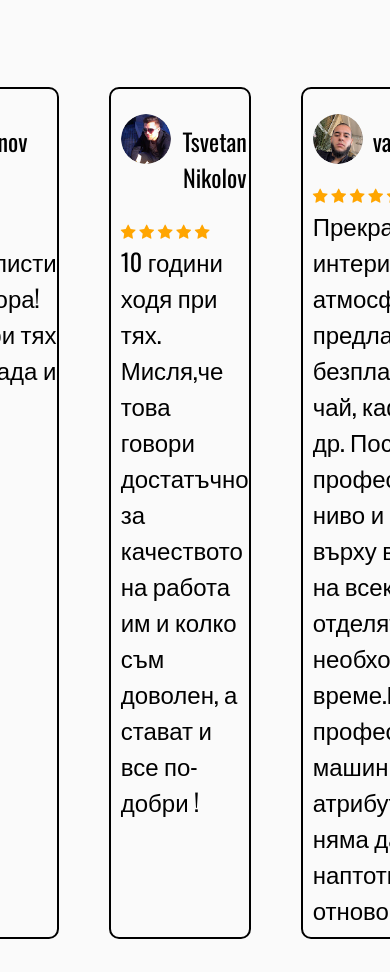
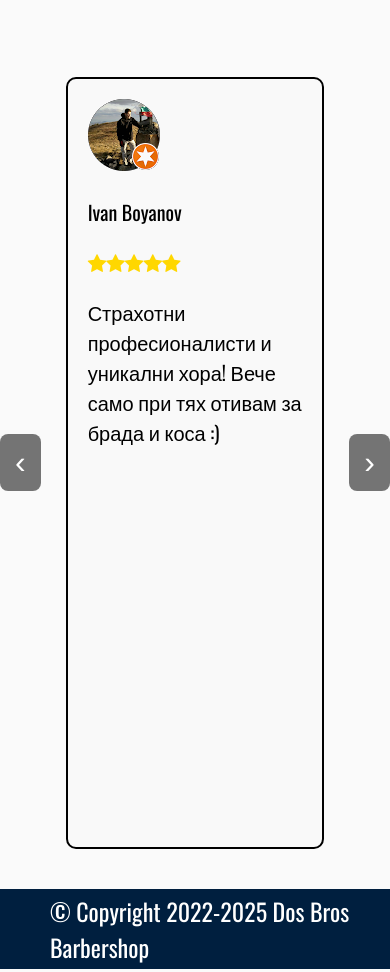
Before and after one commit to Kaloyan3D/Dos-Bros, a plain HTML site: page barbers.html in a window 390 px wide. Shown: the part 3033-4005 px from the top of the page. Drawn offline with nearby package versions, Linux system fonts and the light colour scheme.

Commit message:
Add files via upload

```diff
--- a/barbers.html
+++ b/barbers.html
@@ -103,24 +103,26 @@
                 <p class="introduction-text">КАКВО МИСЛЯТ КЛИЕНТИТЕ ЗА НАС</p>
                 <div class="line"></div>
             </div>
-             <div class="all-reviwes-container">
-                <div class="arrows">&#8249;</div>
+        </div>
+
+
+
+
+
+  <div class="carousel-wrapper">
+  <button class="arrow left">&#8249;</button>
+
+  <div class="all-reviews-carousel">
+    <div class="reviews-track">
+      <!-- 🔁 Add more reviews as needed -->
       <div class="review-container">
         <div class="review-img-container">
-                    <div class="review-img">
-                        <img src="Review Profile Pics/profile-pic1.png">
-                    </div>
-                    <div class="review-username">
-                        <p>Ivan Boyanov</p>
-                    </div>
+          <div class="review-img"><img src="Review Profile Pics/profile-pic1.png" alt="Ivan"></div>
+          <div class="review-username"><p>Ivan Boyanov</p></div>
         </div>
         <div class="review-info-container">
           <div class="review-stars">
-                            <span class="fa fa-star checked"></span>
-                            <span class="fa fa-star checked"></span>
-                            <span class="fa fa-star checked"></span>
-                            <span class="fa fa-star checked"></span>
-                            <span class="fa fa-star checked"></span>
+            <span class="fa fa-star checked"></span><span class="fa fa-star checked"></span><span class="fa fa-star checked"></span><span class="fa fa-star checked"></span><span class="fa fa-star checked"></span>
           </div>
           <div class="review-text-container">
             <p>Страхотни професионалисти и уникални хора! Вече само при тях отивам за брада и коса :)</p>
@@ -130,43 +132,26 @@
 
        <div class="review-container">
         <div class="review-img-container">
-                                    <div class="review-img">
-                                        <img src="Review Profile Pics/profile-pic2.png">
-                                    </div>
-                                    <div class="review-username">
-                                        <p>Tsvetan Nikolov</p>
-                                    </div>
+          <div class="review-img"><img src="Review Profile Pics/profile-pic2.png" alt="Ivan"></div>
+          <div class="review-username"><p>Tsvetan Nikolov</p></div>
         </div>
         <div class="review-info-container">
           <div class="review-stars">
-                                            <span class="fa fa-star checked"></span>
-                                            <span class="fa fa-star checked"></span>
-                                            <span class="fa fa-star checked"></span>
-                                            <span class="fa fa-star checked"></span>
-                                            <span class="fa fa-star checked"></span>
+            <span class="fa fa-star checked"></span><span class="fa fa-star checked"></span><span class="fa fa-star checked"></span><span class="fa fa-star checked"></span><span class="fa fa-star checked"></span>
           </div>
           <div class="review-text-container">
             <p>10 години ходя при тях. Мисля,че това говори достатъчно за качеството на работа им и колко съм доволен, а стават и все по-добри !</p>
           </div>
         </div>
       </div>
-
        <div class="review-container">
         <div class="review-img-container">
-                                    <div class="review-img">
-                                        <img src="Review Profile Pics/profile-pic3.png">
-                                    </div>
-                                    <div class="review-username">
-                                        <p>vaseto</p>
-                                    </div>
+          <div class="review-img"><img src="Review Profile Pics/profile-pic3.png" alt="Ivan"></div>
+          <div class="review-username"><p>vaseto</p></div>
         </div>
         <div class="review-info-container">
           <div class="review-stars">
-                                            <span class="fa fa-star checked"></span>
-                                            <span class="fa fa-star checked"></span>
-                                            <span class="fa fa-star checked"></span>
-                                            <span class="fa fa-star checked"></span>
-                                            <span class="fa fa-star checked"></span>
+            <span class="fa fa-star checked"></span><span class="fa fa-star checked"></span><span class="fa fa-star checked"></span><span class="fa fa-star checked"></span><span class="fa fa-star checked"></span>
           </div>
           <div class="review-text-container">
             <p>Прекрасен интериор и атмосфера.Момчета предлагат безплатен турски чай, кафе, уиски и др.
@@ -174,11 +159,54 @@
           </div>
         </div>
       </div>
-                <div class="arrows">&#8250;</div>
-
-
-
+          <div class="review-container">
+        <div class="review-img-container">
+          <div class="review-img"><img src="Review Profile Pics/profile-pic4.png"></div>
+          <div class="review-username"><p>Калоян Симеонов</p></div>
         </div>
+        <div class="review-info-container">
+          <div class="review-stars">
+            <span class="fa fa-star checked"></span><span class="fa fa-star checked"></span><span class="fa fa-star checked"></span><span class="fa fa-star checked"></span><span class="fa fa-star checked"></span>
+          </div>
+          <div class="review-text-container">
+            <p>Изключителни професионалисти!Посрещнаха ме с кафе и сладки.Седнах в уредения час и работата беше блестяща!Подреден салон и инвентар.Препоръчвам!!</p>
+          </div>
+        </div>
+      </div>
+          <div class="review-container">
+        <div class="review-img-container">
+          <div class="review-img"><img src="Review Profile Pics/profile-pic5.png"></div>
+          <div class="review-username"><p>Nikolay Stefanovv</p></div>
+        </div>
+        <div class="review-info-container">
+          <div class="review-stars">
+            <span class="fa fa-star checked"></span><span class="fa fa-star checked"></span><span class="fa fa-star checked"></span><span class="fa fa-star checked"></span><span class="fa fa-star checked"></span>
+          </div>
+          <div class="review-text-container">
+            <p>Най-добрите
+Много качествено обслужване
+Много приветливи
+Няма да сбъркате</p>
+          </div>
+        </div>
+      </div>
+          <div class="review-container">
+        <div class="review-img-container">
+          <div class="review-img"><img src="Review Profile Pics/profile-pic6.png"></div>
+          <div class="review-username"><p>Никифор Маринов</p></div>
+        </div>
+        <div class="review-info-container">
+          <div class="review-stars">
+            <span class="fa fa-star checked"></span><span class="fa fa-star checked"></span><span class="fa fa-star checked"></span><span class="fa fa-star checked"></span><span class="fa fa-star checked"></span>
+          </div>
+          <div class="review-text-container">
+            <p>Висококачествено обслужване на клиентите.Изключително доволен съм.Всичко е на ниво ,летвата е вдигната високо..и всичко е заслужено.Адмирации</p>
+          </div>
+        </div>
+      </div>
+    </div>
+  </div>
+  <button class="arrow right">&#8250;</button>
 </div>
 
     </main>
@@ -193,6 +221,48 @@
   function RemoveSidebar() {
     sidebar.classList.remove('active');
   }
+    const track = document.querySelector('.reviews-track');
+  const reviews = document.querySelectorAll('.review-container');
+  const leftBtn = document.querySelector('.arrow.left');
+  const rightBtn = document.querySelector('.arrow.right');
+
+  let currentIndex = 0;
+
+  function getVisibleCount() {
+    // 3 on desktop, 1 on mobile
+    return window.innerWidth >= 768 ? 3 : 1;
+  }
+
+  function updateReview() {
+    const reviewWidth = reviews[0].offsetWidth + 20; // includes margin
+    const visibleCount = getVisibleCount();
+    const totalSlides = Math.ceil(reviews.length / visibleCount);
+    const maxIndex = totalSlides - 1;
+
+    // Loop the index
+    if (currentIndex < 0) currentIndex = maxIndex;
+    if (currentIndex > maxIndex) currentIndex = 0;
+
+    const offset = currentIndex * visibleCount * reviewWidth;
+    track.style.transform = `translateX(-${offset}px)`;
+  }
+
+  rightBtn.addEventListener('click', () => {
+    currentIndex++;
+    updateReview();
+  });
+
+  leftBtn.addEventListener('click', () => {
+    currentIndex--;
+    updateReview();
+  });
+
+  window.addEventListener('resize', () => {
+    updateReview();
+  });
+
+  // Initial position
+  updateReview();
     </script>
 </body>
 </html>
--- a/css-barbers/main.css
+++ b/css-barbers/main.css
@@ -54,15 +54,7 @@
     font-weight: 700px;
     padding-bottom: 50px;
 }
-.reviews-text{
-      justify-content: center;
-    align-items: center;
-    text-align: center;
-    font-size: 50px;
-    font-weight: 700px;
-    margin: 0;
-    padding: 20px;
-}
+
 .whole-info{
     display: flex;
     flex-direction: column;
@@ -112,70 +104,7 @@
     font-size: 24px;
     font-weight: 700;
 }
-.all-reviwes-container{
-    display: flex;
-    flex-direction: row;
-    gap: 50px;
-    margin-left: 50px;
-    margin-top: 50px;
-    margin-bottom: 50px;
-    margin-right: 50px;
-    justify-content: center;
-}
-.review-container{
-    display: flex;
-    flex-direction: column;
-    width: 500px;
-    border-style: solid;
-    border-radius: 10px;
-    border-width: 2px;
-     padding-top: 10px;
-     padding-bottom: 10px;
-    padding-left: 10px;
 
-
-}
-
-.review-img-container{
-    display: flex;
-    flex-direction: row;
-    text-align: center;
-
-}
-.review-img{
-    padding-top: 15px;
-    height: 50px;
-
-
-
-
-}
-.review-img img{
-    height: 50px;
-    width: 50px;
-    border-radius: 35px;
-
-}
-.review-img-container p{
-    font-size: 24px;
-    padding-left: 10px;
-}
-.review-info-container{
-
-    height: 100%;
-}
-.review-info-container p{
-
-    margin: 0;
- font-size: 24px;
-}
-.checked {
-  color: orange;
-}
-.arrows{
-    text-align: center;
-    font-size: 200px;
-}
 
 
 
@@ -238,15 +167,7 @@
     font-weight: 700px;
     padding-bottom: 50px;
 }
-.reviews-text{
-      justify-content: center;
-    align-items: center;
-    text-align: center;
-    font-size: 50px;
-    font-weight: 700px;
-    margin: 0;
-    padding: 20px;
-}
+
 .whole-info{
     display: flex;
     flex-direction: column;
@@ -298,69 +219,86 @@
     font-size: 24px;
     font-weight: 700;
 }
-.all-reviwes-container{
-    display: flex;
-    flex-direction: row;
-    gap: 50px;
-    margin-left: 50px;
-    margin-top: 50px;
-    margin-bottom: 50px;
-    margin-right: 50px;
-    justify-content: center;
-}
-.review-container{
-    display: flex;
-    flex-direction: column;
-    width: 500px;
-    border-style: solid;
-    border-radius: 10px;
-    border-width: 2px;
-     padding-top: 10px;
-     padding-bottom: 10px;
-    padding-left: 10px;
 
 
 }
 
-.review-img-container{
-    display: flex;
-    flex-direction: row;
-    text-align: center;
-
-}
-.review-img{
-    padding-top: 15px;
-    height: 50px;
 
 
 
 
-}
-.review-img img{
-    height: 50px;
-    width: 50px;
-    border-radius: 35px;
-
-}
-.review-img-container p{
-    font-size: 24px;
-    padding-left: 10px;
-}
-.review-info-container{
-
-    height: 100%;
-}
-.review-info-container p{
-
-    margin: 0;
- font-size: 24px;
-}
-.checked {
-  color: orange;
-}
-.arrows{
-    text-align: center;
-    font-size: 200px;
+.carousel-wrapper {
+  position: relative;
+  max-width: 1800px;
+  margin: 40px auto;
+  display: flex;
+  align-items: center;
+  justify-content: center;
+  gap: 10px;
+  font-size: 20px;
 }
 
+.all-reviews-carousel {
+  overflow: hidden;
+  flex: 1;
+  /* Add padding to prevent content from touching edges */
+  padding: 0 5px;
 }
+
+.reviews-track {
+  display: flex;
+  transition: transform 0.4s ease;
+  /* Remove any default margins */
+  margin: 0;
+}
+
+.review-container {
+  flex-shrink: 0;
+  /* Use calc to account for margins properly */
+  width: calc(100% - 20px);
+  box-sizing: border-box;
+  padding: 20px;
+  background: #f9f9f9;
+  border-radius: 10px;
+  margin: 0 10px;
+  border: 2px solid black;
+  /* Ensure minimum height for consistency */
+  min-height: 150px;
+}
+
+/* Arrows outside the box */
+.arrow {
+  background: #0008;
+  color: white;
+  border: none;
+  font-size: 2rem;
+  padding: 10px 15px;
+  cursor: pointer;
+  border-radius: 8px;
+  /* Prevent shrinking */
+  flex-shrink: 0;
+}
+
+.arrow:hover {
+  background: #000a;
+}
+
+/* Stars */
+.checked {
+  color: gold;
+}
+
+/* 📱 Responsive settings */
+@media (min-width: 768px) {
+  .review-container {
+    width: calc(33.333% - 20px); /* 3 reviews per row with margins */
+
+  }
+}
+
+@media (max-width: 767px) {
+  .review-container {
+    width: calc(100% - 20px); /* 1 review per row with margins */
+
+  }
+}
```
Also changed, not shown: test.html (added, +133 -0 lines), Review Profile Pics/profile-pic4.png (added), Review Profile Pics/profile-pic5.png (added), Review Profile Pics/profile-pic6.png (added). Lines whose indentation alone changed are shown as unchanged.
